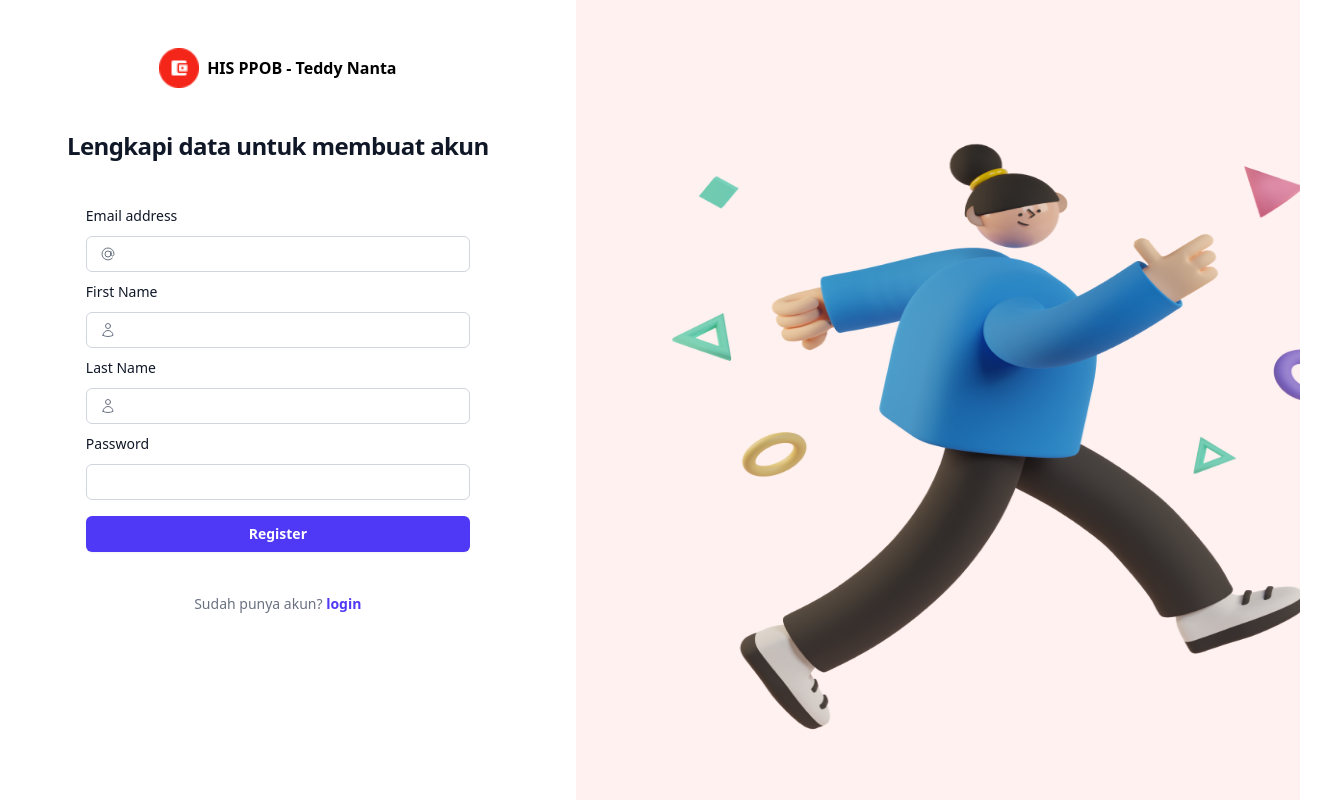
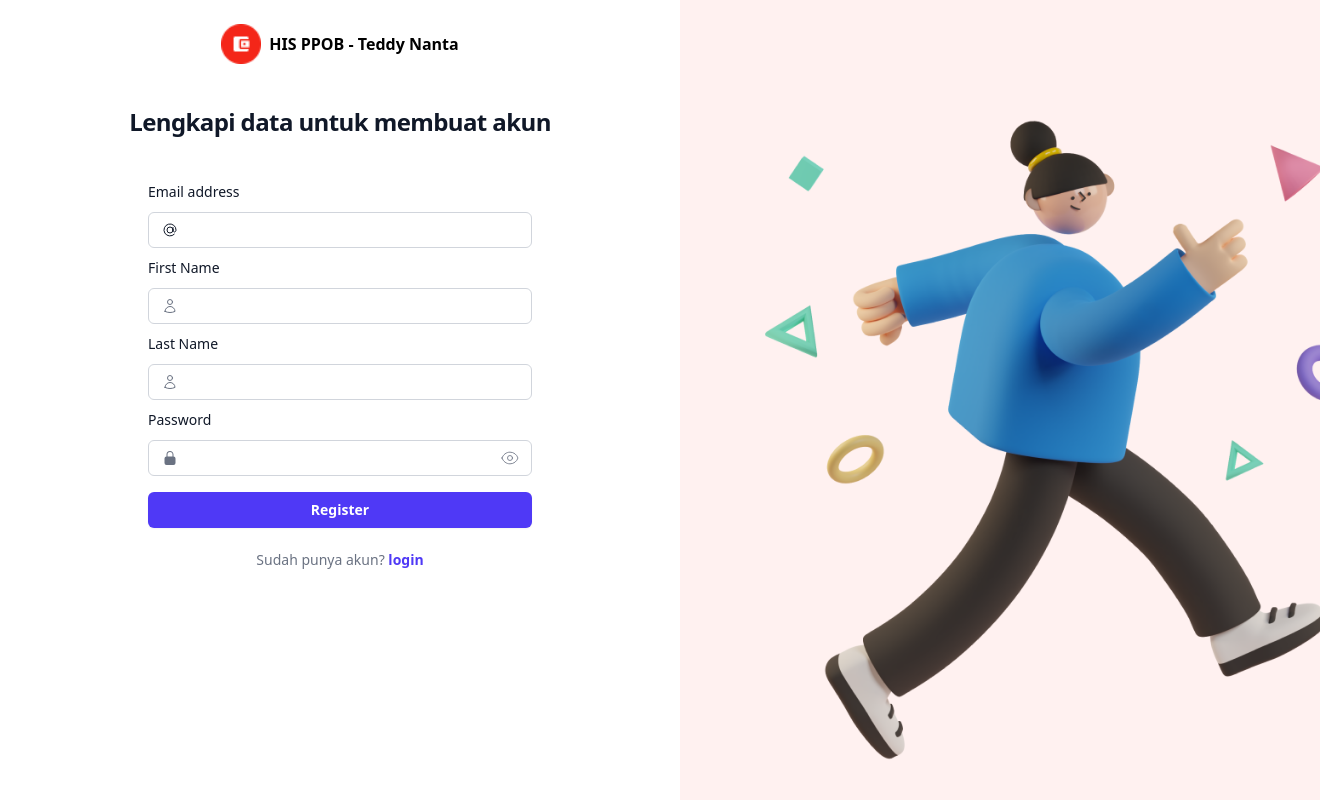
Before and after one commit to teddynanta/ci-tht, a CodeIgniter 4 app: the page made by app/Views/auth/register.php in a window 1320 px wide. Run offline with PHP 8.4 and a stand-in for CodeIgniter, Linux system fonts and the light colour scheme; the template is opened without the code that fills it, so the values that code supplies are empty; some libraries are stand-ins or nearby versions.

Commit message:
feat:login still need refractor

```diff
--- a/app/Config/Routes.php
+++ b/app/Config/Routes.php
@@ -8,3 +8,7 @@ use CodeIgniter\Router\RouteCollection;
 $routes->get('/', 'Auth::register');
 $routes->get('/register', 'Auth::register');
 $routes->post('/register', 'Auth::registerProcess');
+$routes->get('/login', 'Auth::login');
+$routes->post('login', 'Auth::loginProcess');
+$routes->get('/dashboard', 'Dashboard::index');
+$routes->post('/logout', 'Auth::logout');
--- a/app/Views/auth/register.php
+++ b/app/Views/auth/register.php
@@ -7,8 +7,8 @@
 </head>
 
 <body>
-  <div class="container flex flex-row">
-    <div class="min-h-full basis-3/4 justify-center px-6 py-12 lg:px-10">
+  <div class="flex flex-row min-h-screen px-5">
+    <div class="w-1/2 min-h-full flex-col justify-center px-6 py-6 lg:px-10">
       <div class="flex items-center space-x-2">
         <img class="ms-auto h-10" src="<?= base_url('/images/logo.png') ?>" alt="HIS PPOB - Teddy Nanta">
         <span class="font-bold me-auto">HIS PPOB - Teddy Nanta</span>
@@ -26,11 +26,11 @@
             <label for="email" class="block text-sm/6 font-medium text-gray-900">Email address</label>
             <div class="relative mt-2">
               <div class="absolute inset-y-0 start-0 flex items-center ps-3.5 pointer-events-none">
-                <svg xmlns="http://www.w3.org/2000/svg" fill="none" viewBox="0 0 24 24" stroke-width="1.5" stroke="currentColor" class="w-4 h-4 text-gray-500 dark:text-gray-400">
+                <svg xmlns="http://www.w3.org/2000/svg" fill="none" viewBox="0 0 24 24" stroke-width="1.5" stroke="currentColor" class="form-icon w-4 h-4 text-gray-900 dark:text-gray-400">
                   <path stroke-linecap="round" stroke-linejoin="round" d="M16.5 12a4.5 4.5 0 1 1-9 0 4.5 4.5 0 0 1 9 0Zm0 0c0 1.657 1.007 3 2.25 3S21 13.657 21 12a9 9 0 1 0-2.636 6.364M16.5 12V8.25" />
                 </svg>
               </div>
-              <input type="email" name="email" id="email" autocomplete="email" required class="block w-full rounded-md bg-white ps-9 px-3 py-1.5 text-base text-gray-900 outline-1 -outline-offset-1 outline-gray-300 placeholder:text-gray-400 focus:outline-2 focus:-outline-offset-2 focus:outline-indigo-600 sm:text-sm/6">
+              <input type="email" name="email" id="email" autocomplete="email" required class="form-input block w-full rounded-md bg-white ps-9 px-3 py-1.5 text-base text-gray-900 outline-1 -outline-offset-1 outline-gray-300 placeholder:text-gray-400 focus:outline-2 focus:-outline-offset-2 focus:outline-indigo-600 sm:text-sm/6">
             </div>
           </div>
 
@@ -38,12 +38,12 @@
             <label for="first_name" class="mt-2 block text-sm/6 font-medium text-gray-900">First Name</label>
             <div class="relative mt-2">
               <div class="absolute inset-y-0 start-0 flex items-center ps-3.5 pointer-events-none">
-                <svg xmlns="http://www.w3.org/2000/svg" fill="none" viewBox="0 0 24 24" stroke-width="1.5" stroke="currentColor" class="w-4 h-4 text-gray-500 dark:text-gray-400">
+                <svg xmlns="http://www.w3.org/2000/svg" fill="none" viewBox="0 0 24 24" stroke-width="1.5" stroke="currentColor" class="form-icon w-4 h-4 text-gray-500 dark:text-gray-400">
                   <path stroke-linecap="round" stroke-linejoin="round" d="M15.75 6a3.75 3.75 0 1 1-7.5 0 3.75 3.75 0 0 1 7.5 0ZM4.501 20.118a7.5 7.5 0 0 1 14.998 0A17.933 17.933 0 0 1 12 21.75c-2.676 0-5.216-.584-7.499-1.632Z" />
                 </svg>
 
               </div>
-              <input type="text" name="first_name" id="first_name" required class="block w-full rounded-md bg-white ps-9 px-3 py-1.5 text-base text-gray-900 outline-1 -outline-offset-1 outline-gray-300 placeholder:text-gray-400 focus:outline-2 focus:-outline-offset-2 focus:outline-indigo-600 sm:text-sm/6">
+              <input type="text" name="first_name" id="first_name" required class="form-input block w-full rounded-md bg-white ps-9 px-3 py-1.5 text-base text-gray-900 outline-1 -outline-offset-1 outline-gray-300 placeholder:text-gray-400 focus:outline-2 focus:-outline-offset-2 focus:outline-indigo-600 sm:text-sm/6">
             </div>
           </div>
 
@@ -51,12 +51,12 @@
             <label for="last_name" class="mt-2 block text-sm/6 font-medium text-gray-900">Last Name</label>
             <div class="relative mt-2">
               <div class="absolute inset-y-0 start-0 flex items-center ps-3.5 pointer-events-none">
-                <svg xmlns="http://www.w3.org/2000/svg" fill="none" viewBox="0 0 24 24" stroke-width="1.5" stroke="currentColor" class="w-4 h-4 text-gray-500 dark:text-gray-400">
+                <svg xmlns="http://www.w3.org/2000/svg" fill="none" viewBox="0 0 24 24" stroke-width="1.5" stroke="currentColor" class="form-icon w-4 h-4 text-gray-500 dark:text-gray-400">
                   <path stroke-linecap="round" stroke-linejoin="round" d="M15.75 6a3.75 3.75 0 1 1-7.5 0 3.75 3.75 0 0 1 7.5 0ZM4.501 20.118a7.5 7.5 0 0 1 14.998 0A17.933 17.933 0 0 1 12 21.75c-2.676 0-5.216-.584-7.499-1.632Z" />
                 </svg>
 
               </div>
-              <input type="text" name="last_name" id="last_name" required class="block w-full rounded-md bg-white ps-9 px-3 py-1.5 text-base text-gray-900 outline-1 -outline-offset-1 outline-gray-300 placeholder:text-gray-400 focus:outline-2 focus:-outline-offset-2 focus:outline-indigo-600 sm:text-sm/6">
+              <input type="text" name="last_name" id="last_name" required class="form-input block w-full rounded-md bg-white ps-9 px-3 py-1.5 text-base text-gray-900 outline-1 -outline-offset-1 outline-gray-300 placeholder:text-gray-400 focus:outline-2 focus:-outline-offset-2 focus:outline-indigo-600 sm:text-sm/6">
             </div>
           </div>
 
@@ -64,8 +64,29 @@
             <div class="flex items-center justify-between">
               <label for="password" class="mt-2 block text-sm/6 font-medium text-gray-900">Password</label>
             </div>
-            <div class="mt-2">
-              <input type="password" name="password" id="password" autocomplete="current-password" required class="block w-full rounded-md bg-white px-3 py-1.5 text-base text-gray-900 outline-1 -outline-offset-1 outline-gray-300 placeholder:text-gray-400 focus:outline-2 focus:-outline-offset-2 focus:outline-indigo-600 sm:text-sm/6">
+            <div class="relative mt-2">
+              <div class="absolute inset-y-0 start-0 flex items-center ps-3.5 pointer-events-none">
+                <svg xmlns="http://www.w3.org/2000/svg" viewBox="0 0 24 24" fill="currentColor" class="form-icon w-4 h-4 text-gray-500 dark:text-gray-400">
+                  <path fill-rule="evenodd" d="M12 1.5a5.25 5.25 0 0 0-5.25 5.25v3a3 3 0 0 0-3 3v6.75a3 3 0 0 0 3 3h10.5a3 3 0 0 0 3-3v-6.75a3 3 0 0 0-3-3v-3c0-2.9-2.35-5.25-5.25-5.25Zm3.75 8.25v-3a3.75 3.75 0 1 0-7.5 0v3h7.5Z" clip-rule="evenodd" />
+                </svg>
+
+              </div>
+              <input type="password" name="password" id="password" autocomplete="current-password" required class="form-input ps-9 block w-full rounded-md bg-white px-3 py-1.5 pr-10 text-base text-gray-900 outline-1 -outline-offset-1 outline-gray-300 placeholder:text-gray-400 focus:outline-2 focus:-outline-offset-2 focus:outline-indigo-600 sm:text-sm/6">
+
+              <!-- Eye Icon -->
+              <div class="absolute inset-y-0 end-0 flex items-center pe-3">
+                <button type="button" id="togglePassword" class="text-gray-500 hover:text-gray-700">
+                  <!-- Eye open icon -->
+                  <svg id="eyeOpen" xmlns="http://www.w3.org/2000/svg" class="h-5 w-5" fill="none" viewBox="0 0 24 24" stroke="currentColor">
+                    <path stroke-linecap="round" stroke-linejoin="round" d="M15 12a3 3 0 1 1-6 0 3 3 0 0 1 6 0Z" />
+                    <path stroke-linecap="round" stroke-linejoin="round" d="M2.458 12C3.732 7.943 7.523 5 12 5c4.478 0 8.268 2.943 9.542 7-1.274 4.057-5.064 7-9.542 7-4.477 0-8.268-2.943-9.542-7Z" />
+                  </svg>
+                  <!-- Eye closed icon -->
+                  <svg id="eyeClosed" xmlns="http://www.w3.org/2000/svg" class="h-5 w-5 hidden" fill="none" viewBox="0 0 24 24" stroke="currentColor">
+                    <path stroke-linecap="round" stroke-linejoin="round" d="M3 3l18 18M9.88 9.88a3 3 0 0 0 4.24 4.24m2.122-2.122a3.001 3.001 0 0 0-4.242-4.242m1.636 1.636A9.02 9.02 0 0 1 12 5c-4.478 0-8.268 2.943-9.542 7a9.005 9.005 0 0 0 5.278 5.611" />
+                  </svg>
+                </button>
+              </div>
             </div>
           </div>
 
@@ -74,16 +95,19 @@
           </div>
         </form>
 
-        <p class="mt-10 text-center text-sm/6 text-gray-500">
+        <p class="mt-5 text-center text-sm/6 text-gray-500">
           Sudah punya akun?
           <a href="/login" class="font-semibold text-indigo-600 hover:text-indigo-500">login</a>
         </p>
       </div>
     </div>
-    <div>
-      <img src="<?= base_url('/images/Illustrasi Login.png') ?>" alt="Login" class="w-screen max-h-screen basis-1/4 ms-5">
+    <div class="hidden md:block w-1/2 max-h-screen">
+      <img src="<?= base_url('/images/Illustrasi Login.png') ?>" alt="Login" class="object-cover w-full h-full ms-5">
     </div>
   </div>
+
+  <script src="<?= base_url('js/script.js') ?>"></script>
+
 </body>
 
 </html>
--- /dev/null
+++ b/public/js/script.js
@@ -0,0 +1,29 @@
+const togglePassword = document.getElementById('togglePassword');
+const password = document.getElementById('password');
+const eyeOpen = document.getElementById('eyeOpen');
+const eyeClosed = document.getElementById('eyeClosed');
+// const email = document.getElementById('email');
+// const emailIcon = document.getElementById('emailIcon');
+
+document.querySelectorAll('.form-input').forEach(input => {
+  const icon = input.parentElement.querySelector('.form-icon');
+  input.addEventListener('input', function() {
+    if (this.value.trim() !== '') {
+      icon.classList.remove('dark:text-gray-400');
+      icon.classList.add('dark:text-gray-900');
+
+    }else {
+      icon.classList.add('dark:text-gray-400');
+      icon.classList.remove('dark:text-gray-900');
+    }
+  })
+})
+
+togglePassword.addEventListener('click', function() {
+  const type = password.getAttribute('type') === 'password' ? 'text' : 'password';
+  password.setAttribute('type', type);
+
+  // Ganti icon
+  eyeOpen.classList.toggle('hidden');
+  eyeClosed.classList.toggle('hidden');
+});
```
Also changed, not shown: app/Controllers/Auth.php (+52 -6 lines), app/Controllers/Dashboard.php (added, +15 -0 lines), app/Services/AuthService.php (added, +36 -0 lines), app/Views/auth/login.php (+87 -0 lines), app/Views/dashboard/index.php (added, +18 -0 lines).
